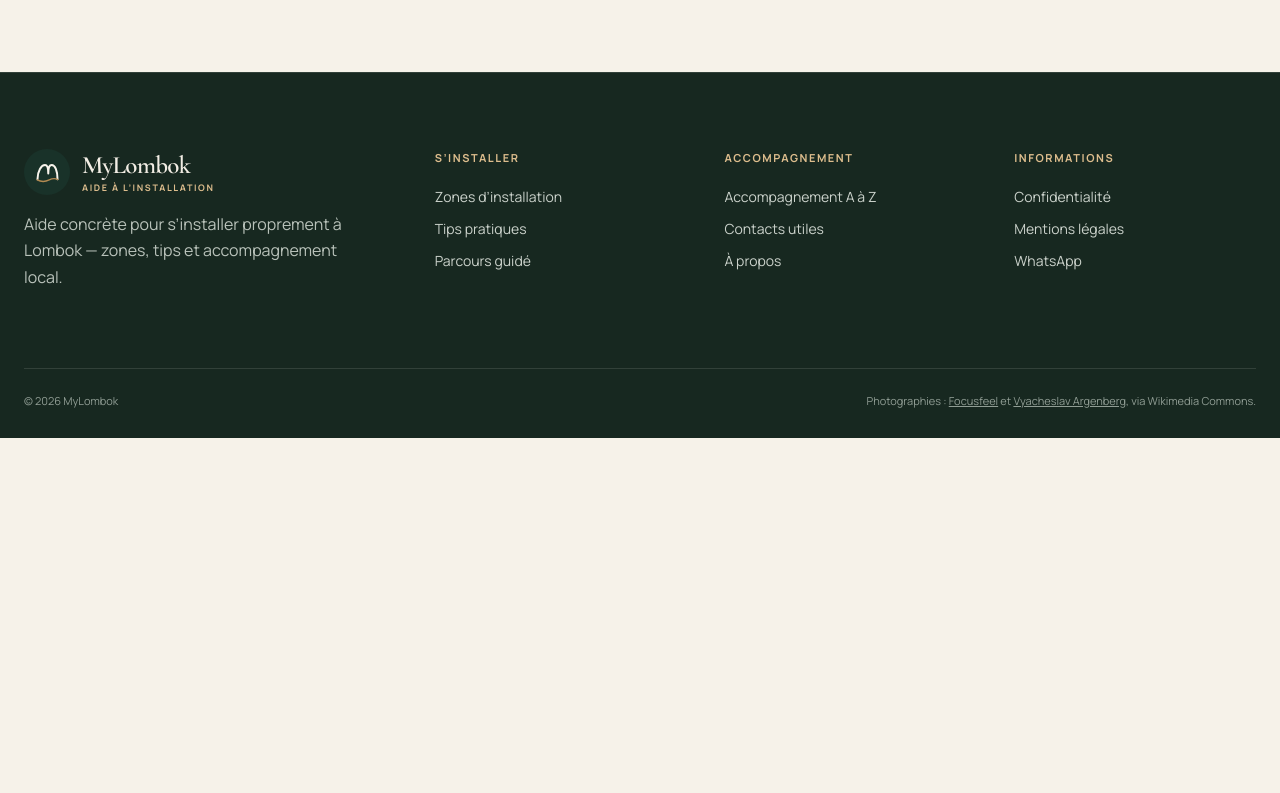
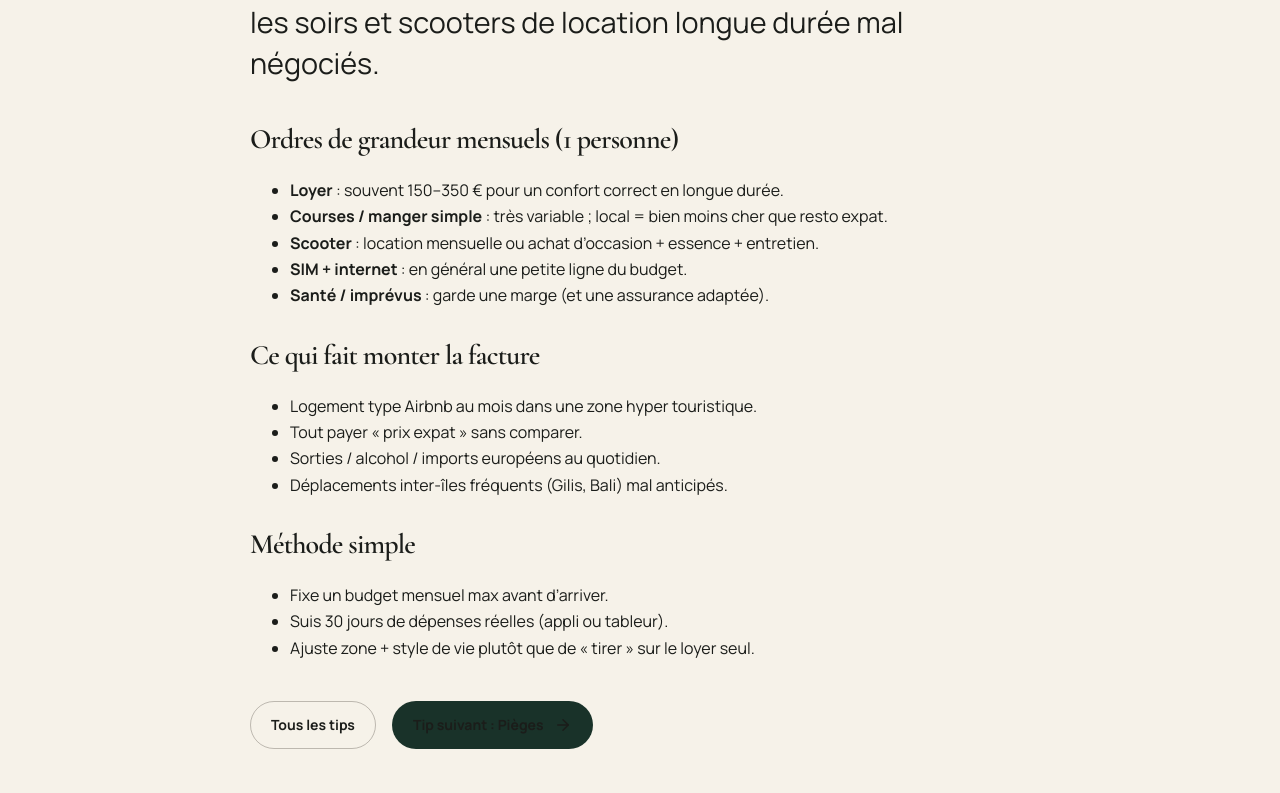
Before and after one commit to Dorianpmy/MyLombok, a Next.js app: page /tips/cout-de-la-vie in a window 1280 px wide. Before the commit this address had no page. Shown: the part 567-1360 px from the top of the page. Before the commit the page ends 1005 px from the top, so only its background shows below. Built offline with nearby package versions, Linux system fonts and the light colour scheme.

Commit message:
content: tips coût de la vie Lombok

```diff
--- /dev/null
+++ b/app/tips/cout-de-la-vie/page.tsx
@@ -0,0 +1,51 @@
+import type { Metadata } from "next";
+import Link from "next/link";
+import { ArrowRight } from "lucide-react";
+
+export const metadata: Metadata = {
+  title: "Coût de la vie — Tips installation",
+  description: "Budget mensuel réaliste pour vivre à Lombok : loyer, courses, transport.",
+};
+
+export default function TipsCoutPage() {
+  return (
+    <main className="inner-page">
+      <section className="site-section">
+        <div className="site-container" style={{ maxWidth: 780 }}>
+          <span className="eyebrow">Tips · 05</span>
+          <h1>Coût de la vie réel</h1>
+          <p className="lead-copy">Lombok reste accessible si tu vis localement. Le budget explose surtout avec loyer « villa touristique », resto tous les soirs et scooters de location longue durée mal négociés.</p>
+
+          <h2 style={{ marginTop: "2.5rem", fontSize: "1.75rem" }}>Ordres de grandeur mensuels (1 personne)</h2>
+          <ul>
+            <li><strong>Loyer</strong> : souvent 150–350 € pour un confort correct en longue durée.</li>
+            <li><strong>Courses / manger simple</strong> : très variable ; local = bien moins cher que resto expat.</li>
+            <li><strong>Scooter</strong> : location mensuelle ou achat d’occasion + essence + entretien.</li>
+            <li><strong>SIM + internet</strong> : en général une petite ligne du budget.</li>
+            <li><strong>Santé / imprévus</strong> : garde une marge (et une assurance adaptée).</li>
+          </ul>
+
+          <h2 style={{ marginTop: "2rem", fontSize: "1.75rem" }}>Ce qui fait monter la facture</h2>
+          <ul>
+            <li>Logement type Airbnb au mois dans une zone hyper touristique.</li>
+            <li>Tout payer « prix expat » sans comparer.</li>
+            <li>Sorties / alcohol / imports européens au quotidien.</li>
+            <li>Déplacements inter-îles fréquents (Gilis, Bali) mal anticipés.</li>
+          </ul>
+
+          <h2 style={{ marginTop: "2rem", fontSize: "1.75rem" }}>Méthode simple</h2>
+          <ul>
+            <li>Fixe un budget mensuel max avant d’arriver.</li>
+            <li>Suis 30 jours de dépenses réelles (appli ou tableur).</li>
+            <li>Ajuste zone + style de vie plutôt que de « tirer » sur le loyer seul.</li>
+          </ul>
+
+          <div style={{ display: "flex", gap: "1rem", flexWrap: "wrap", marginTop: "2.5rem" }}>
+            <Link className="button button--outline" href="/tips">Tous les tips</Link>
+            <Link className="button button--primary" href="/tips/pieges">Tip suivant : Pièges <ArrowRight aria-hidden="true" /></Link>
+          </div>
+        </div>
+      </section>
+    </main>
+  );
+}
```
